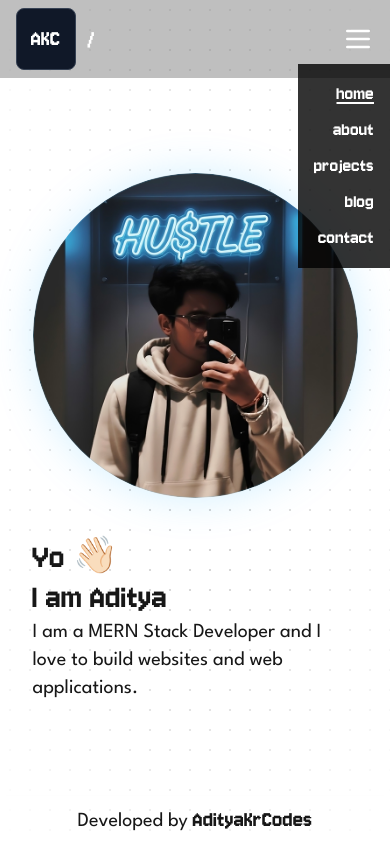
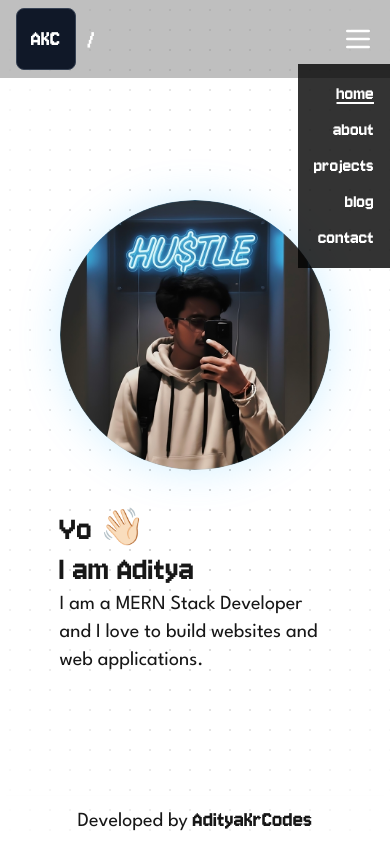
Before and after one commit to adityakrcodes/portfolio, a Next.js app: page / in a window 390 px wide. Built offline with nearby package versions, Linux system fonts and the light colour scheme.

Commit message:
style: adjust layout for improved responsiveness and centering of content on the Home page

```diff
--- a/app/page.tsx
+++ b/app/page.tsx
@@ -6,7 +6,7 @@ export default function Home() {
   return (
     <div className="flex flex-col min-h-full">
         <Navbar />
-        <div className="flex-1 flex md:flex-row flex-col-reverse justify-center items-center gap-10 md:px-10 min-h-[80vh]">
+        <div className="flex-1 flex md:flex-row flex-col-reverse justify-center items-center gap-10 md:px-10 min-h-[80vh] w-10/12 mx-auto">
             <div className="md:w-5/12 w-10/12 text-xl md:text-2xl">
                 <h1 className={`${logo.className} text-4xl md:text-6xl`}>Yo 👋🏻</h1>
                 <p className={`${logo.className} text-4xl md:text-5xl`}>I am Aditya</p>
@@ -14,7 +14,7 @@ export default function Home() {
                     I am a MERN Stack Developer and I love to build websites and web applications.
                 </p>
             </div>
-            <div className="md:w-1/2 w-10/12 flex justify-center items-center">
+            <div className="md:w-3/4 w-10/12 flex justify-center items-center">
                 <img src="/images/pfp.png" alt="profile" className="md:w-7/12 h-full object-cover rounded-full shadow-[0_0_40px_rgba(79,196,255,0.25)]" />
             </div>
         </div>
```
